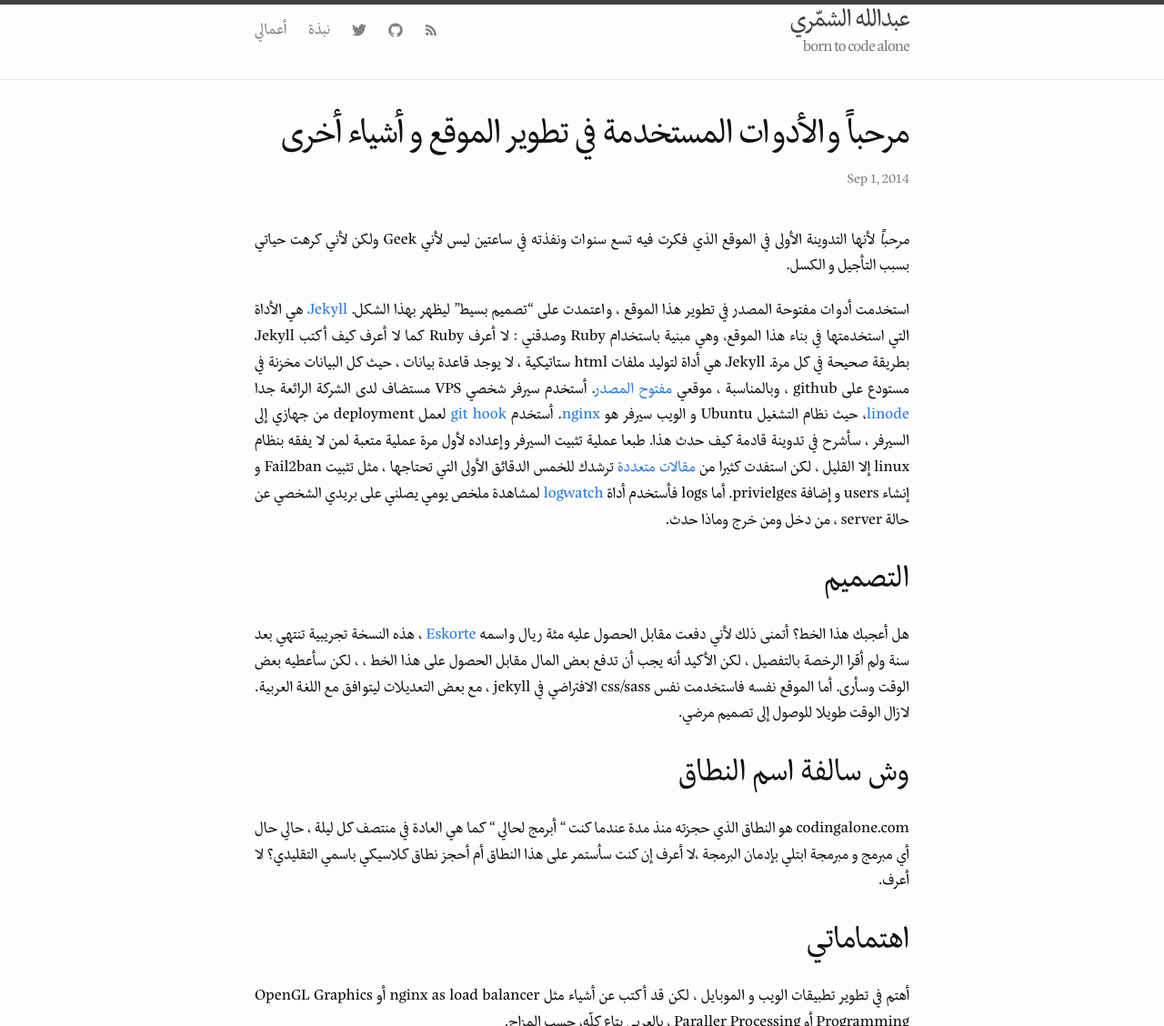
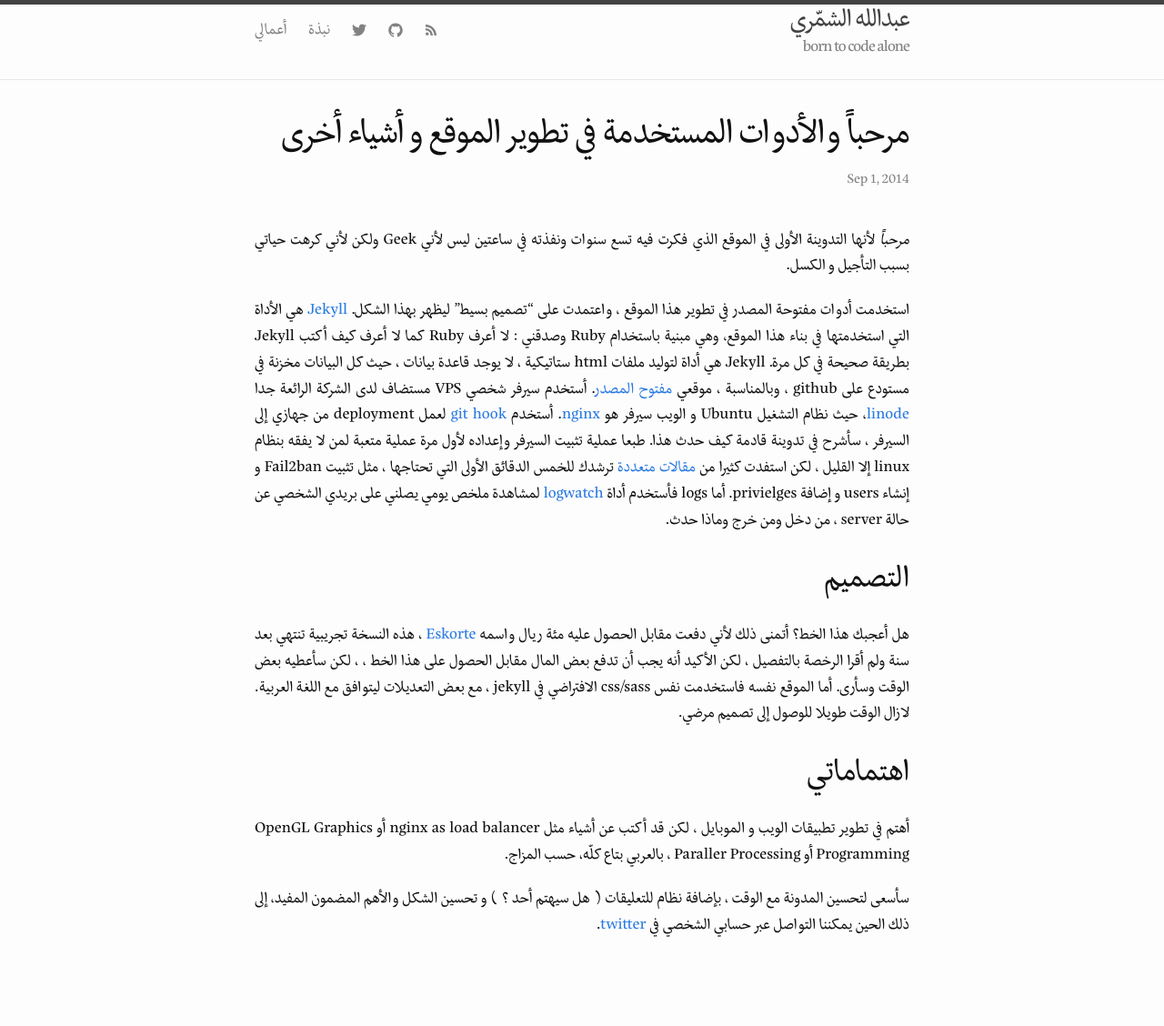
Before and after one commit to abshammeri/codingalone.com, a Jekyll site: the page built from _posts/2014-09-01-tools-used-in-this-blog.markdown, in a window 1280 px wide, cut to the strip 0-1128 px from the top of the page. Shown: the whole strip at 91% size. Built offline with Jekyll 4.4.1, drawn with Linux system fonts in a browser that asks for light colours.

Commit message:
bugs fixes

```diff
--- a/_posts/2014-09-01-tools-used-in-this-blog.markdown
+++ b/_posts/2014-09-01-tools-used-in-this-blog.markdown
@@ -13,9 +13,6 @@
 هل أعجبك هذا الخط؟ أتمنى ذلك لأني دفعت مقابل الحصول عليه مئة ريال واسمه [Eskorte][eskorte] ، هذه النسخة تجريبية تنتهي بعد سنة ولم أقرا الرخصة بالتفصيل ، لكن الأكيد أنه يجب أن تدفع بعض المال مقابل الحصول على هذا الخط ،  ، لكن سأعطيه بعض الوقت وسأرى. أما الموقع نفسه فاستخدمت نفس css/sass الافتراضي في jekyll ، مع بعض التعديلات ليتوافق مع اللغة العربية. لازال الوقت طويلا للوصول إلى تصميم مرضي.
 
 
-##وش سالفة اسم النطاق
-
-codingalone.com هو النطاق الذي حجزته منذ مدة عندما كنت " أبرمج لحالي " كما هي العادة  في منتصف كل ليلة ، حالي حال أي مبرمج و مبرمجة ابتلي بإدمان البرمجة ،لا أعرف إن كنت سأستمر على هذا النطاق أم أحجز نطاق كلاسيكي باسمي التقليدي؟ لا أعرف.
 
 ##اهتماماتي
 
```
Also changed, not shown: 3 other files.
